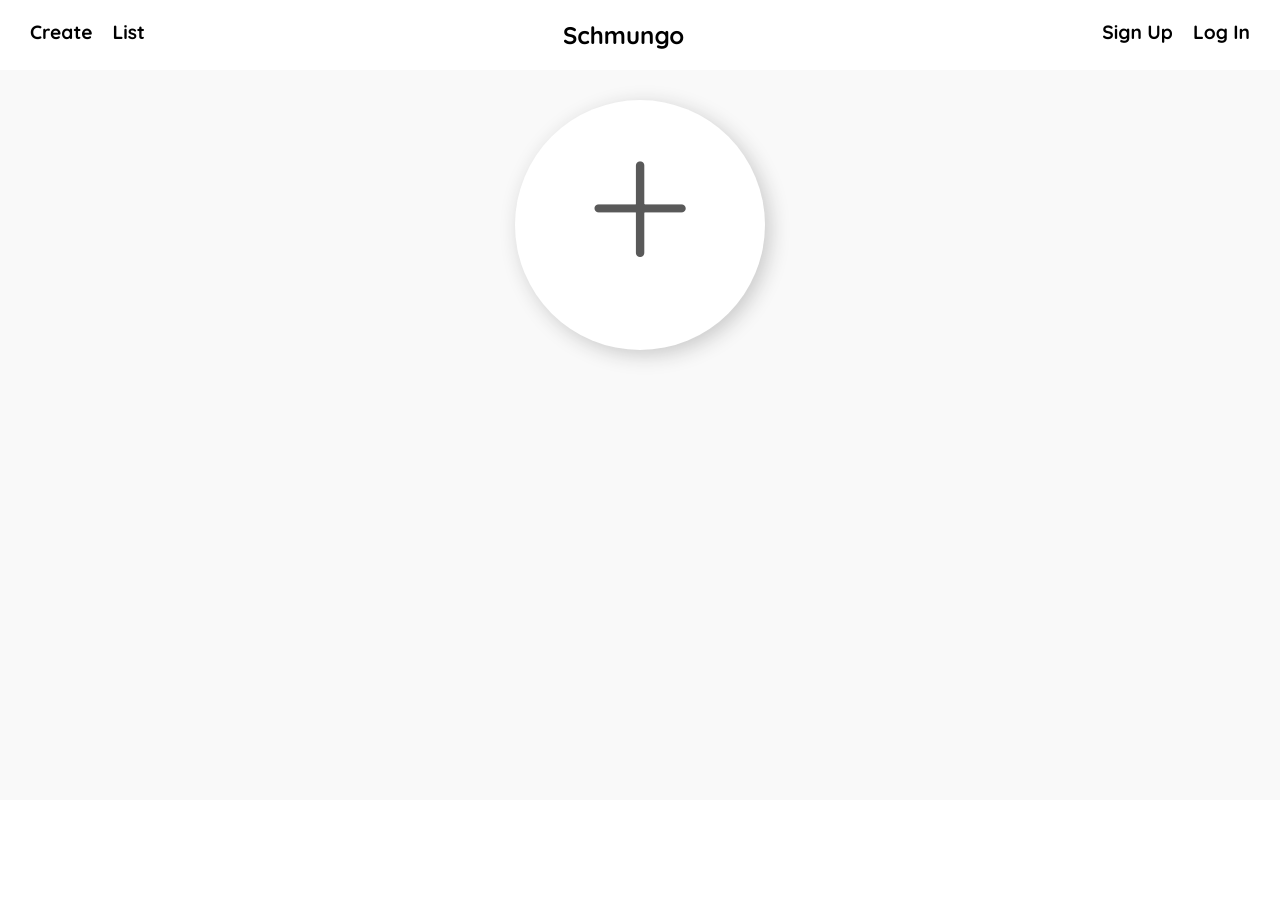
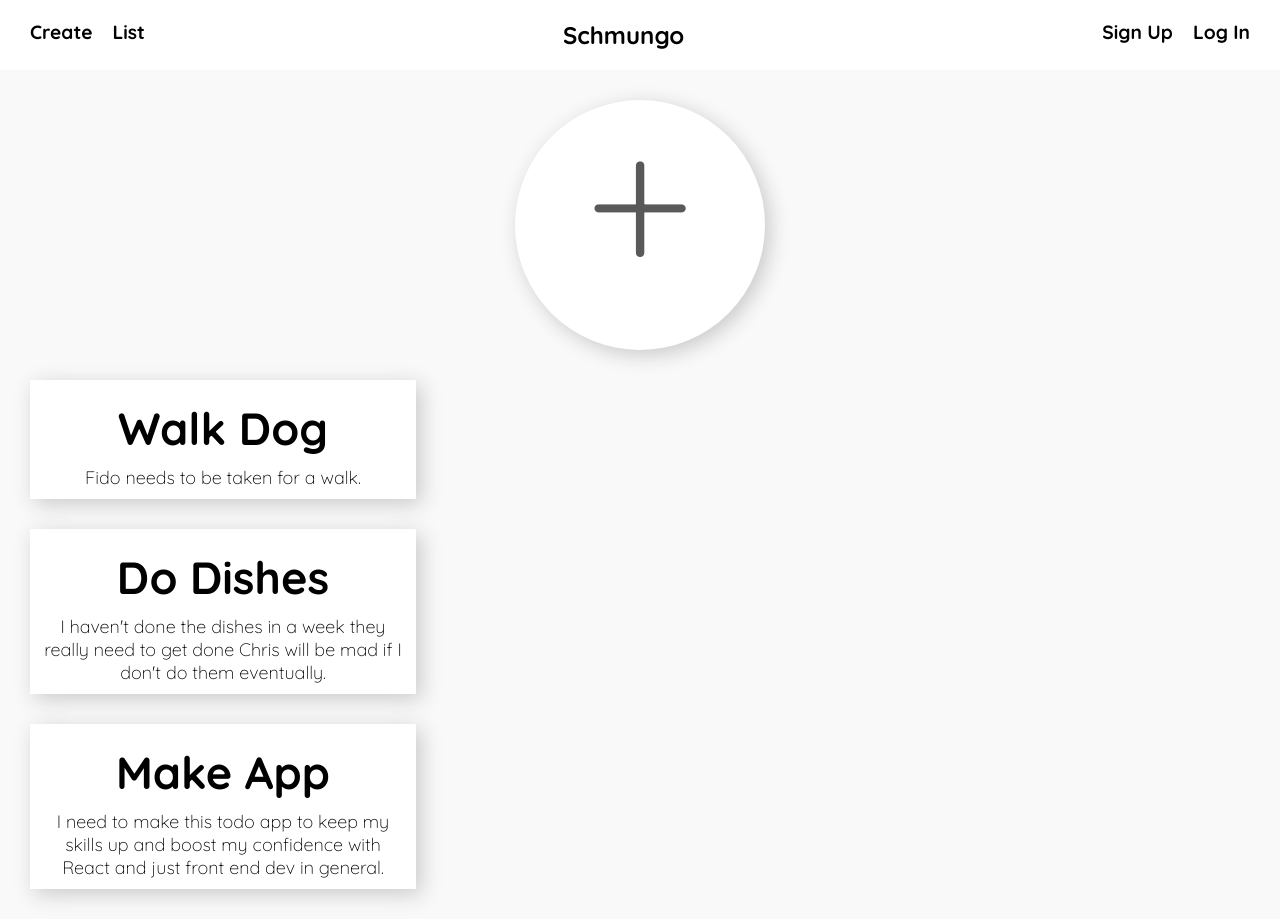
Before and after one commit to cbouwense/schmungo, a React app: page / in a window 1280 px wide. Before the commit the page ends 800 px from the top, so only its background shows below. Built offline with nearby package versions, Linux system fonts and the light colour scheme.

Commit message:
got TaskCard first version working

```diff
--- a/src/components/App/App.js
+++ b/src/components/App/App.js
@@ -3,6 +3,7 @@ import styles from "./App.css";
 
 import { AddButton } from "../AddButton/AddButton";
 import { Header } from "../Header/Header";
+import { TaskCard } from "../TaskCard/TaskCard";
 
 class App extends Component {
   render() {
@@ -11,6 +12,17 @@ class App extends Component {
         <Header />
         <div className={styles.AppBody}>
           <AddButton />
+          <TaskCard title="Walk Dog">
+            Fido needs to be taken for a walk.
+          </TaskCard>
+          <TaskCard title="Do Dishes">
+            I haven't done the dishes in a week they really need to get done
+            Chris will be mad if I don't do them eventually.
+          </TaskCard>
+          <TaskCard title="Make App">
+            I need to make this todo app to keep my skills up and boost
+            my confidence with React and just front end dev in general.
+          </TaskCard>
         </div>
       </div>
     );
--- /dev/null
+++ b/src/components/TaskCard/TaskCard.css
@@ -0,0 +1,21 @@
+.TaskCard {
+  background-color: white;
+  box-shadow: 5px 5px 20px #c9c9c9;
+  display: flex;
+  flex-flow: column;
+  margin-top: 30px;
+  height: min-content;
+  width: 30%;
+  padding: 10px;
+}
+
+.TaskCardTitle {
+  font-size: 2.5em;
+  font-weight: 700;
+  margin: 10px 0;
+  word-wrap: break-word;
+}
+
+.TaskCardDescription {
+
+}
--- /dev/null
+++ b/src/components/TaskCard/TaskCard.js
@@ -0,0 +1,13 @@
+import React from "react";
+import styles from "./TaskCard.css";
+
+export const TaskCard = props => (
+  <div className={styles.TaskCard}>
+    <div className={styles.TaskCardTitle}>
+      {props.title}
+    </div>
+    <div className={styles.TaskCardDescription}>
+      {props.children}
+    </div>
+  </div>
+);
```
